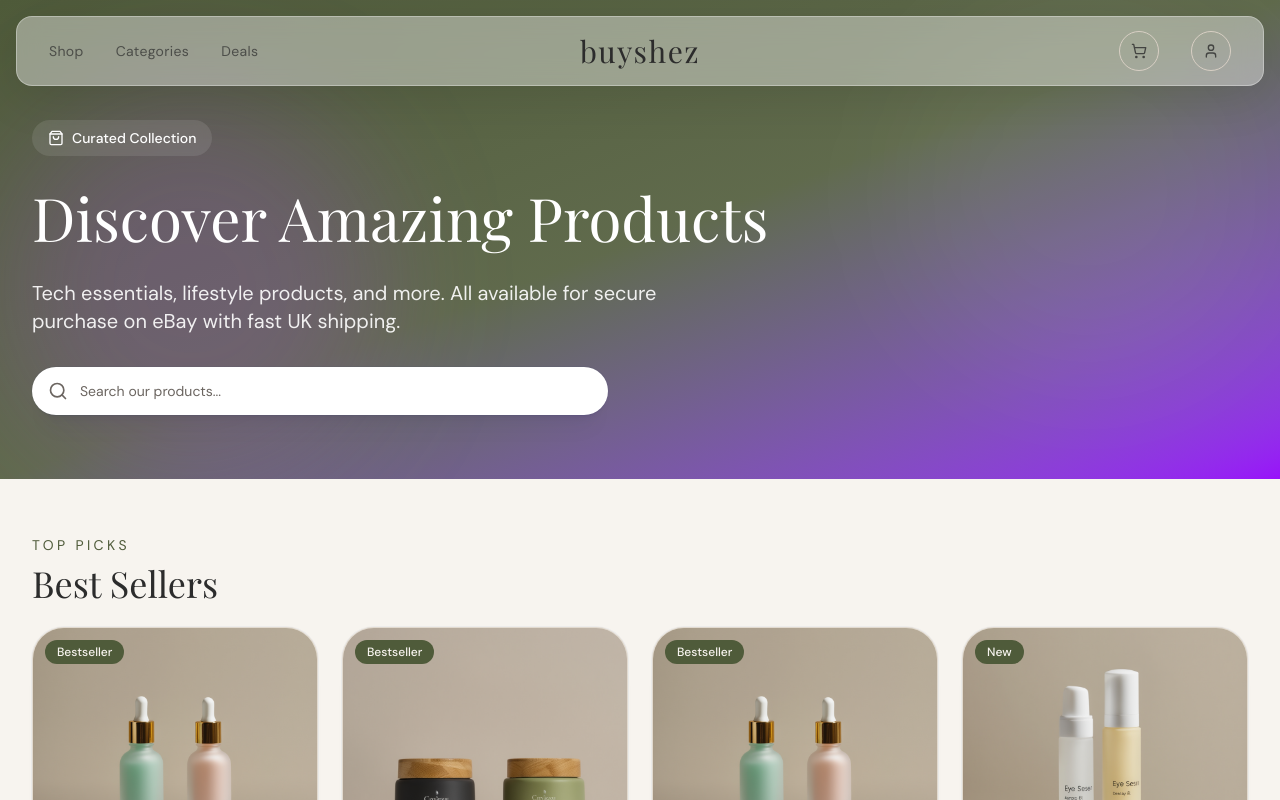
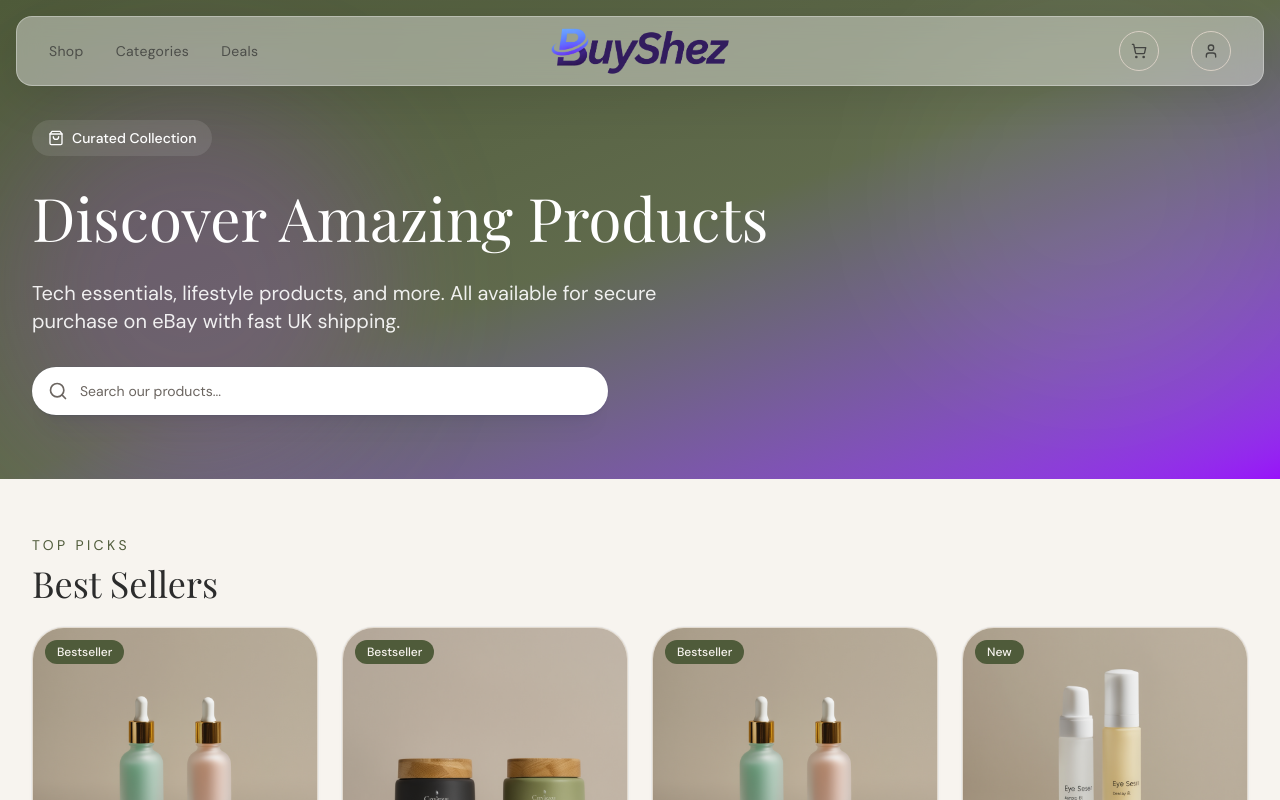
Before and after one commit to Skaps664/buyshez, a Next.js app: page /shop in a window 1280 px wide. Shown: the top 800 px of the page. Built offline with nearby package versions, Linux system fonts and the light colour scheme.

Commit message:
logo updated

```diff
--- a/app/page.tsx
+++ b/app/page.tsx
@@ -1,9 +1,20 @@
 import Link from "next/link"
+import Image from "next/image"
 import { ArrowRight, BriefcaseBusiness, ShoppingBag } from "lucide-react"
 
 export default function HomePage() {
   return (
-    <main className="min-h-screen bg-gradient-to-b from-background via-card to-background flex items-center px-6 py-16 md:px-10">
+    <main className="relative min-h-screen bg-gradient-to-b from-background via-card to-background flex items-center px-6 py-16 md:px-10">
+      <Link href="/" className="absolute top-6 left-6 z-10">
+        <Image
+          src="/b-log.png"
+          alt="BuyShez"
+          width={160}
+          height={56}
+          className="h-10 md:h-12 w-auto object-contain"
+          priority
+        />
+      </Link>
       <div className="mx-auto w-full max-w-6xl">
         <div className="text-center mb-12">
           <p className="text-xs uppercase tracking-[0.35em] text-primary mb-4">Welcome to BuyShez</p>
--- a/components/boty/footer.tsx
+++ b/components/boty/footer.tsx
@@ -1,6 +1,7 @@
 "use client"
 
 import Link from "next/link"
+import Image from "next/image"
 import { Instagram, Facebook, Linkedin } from "lucide-react"
 
 interface FooterProps {
@@ -44,7 +45,15 @@ export function Footer({ mode = "services" }: FooterProps) {
         <div className="grid grid-cols-2 md:grid-cols-4 gap-10 mb-16">
           {/* Brand */}
           <div className="col-span-2 md:col-span-1">
-            <h2 className="font-serif text-3xl text-foreground mb-4">buyshez</h2>
+            <Link href="/" className="inline-flex mb-4">
+              <Image
+                src="/b-log.png"
+                alt="BuyShez"
+                width={180}
+                height={64}
+                className="h-12 w-auto object-contain"
+              />
+            </Link>
             <p className="text-sm text-muted-foreground leading-relaxed mb-4">
               {isStore
                 ? "Curated products, trusted listings, and a smooth buying experience with fast fulfillment."
--- a/components/boty/header.tsx
+++ b/components/boty/header.tsx
@@ -2,6 +2,7 @@
 
 import { useState } from "react"
 import Link from "next/link"
+import Image from "next/image"
 import { Menu, X, ShoppingBag, ShoppingCart, User } from "lucide-react"
 import { useCart } from "./cart-context"
 
@@ -77,7 +78,14 @@ export function Header({ mode = "services" }: HeaderProps) {
 
           {/* Logo */}
           <Link href="/" className="absolute left-1/2 -translate-x-1/2">
-            <h1 className="font-serif text-3xl tracking-wider text-foreground">buyshez</h1>
+            <Image
+              src="/b-log.png"
+              alt="BuyShez"
+              width={180}
+              height={64}
+              className="h-12 w-auto object-contain"
+              priority
+            />
           </Link>
 
           {/* Desktop Navigation - Right */}
```
Also changed, not shown: public/b-log.png (added).
